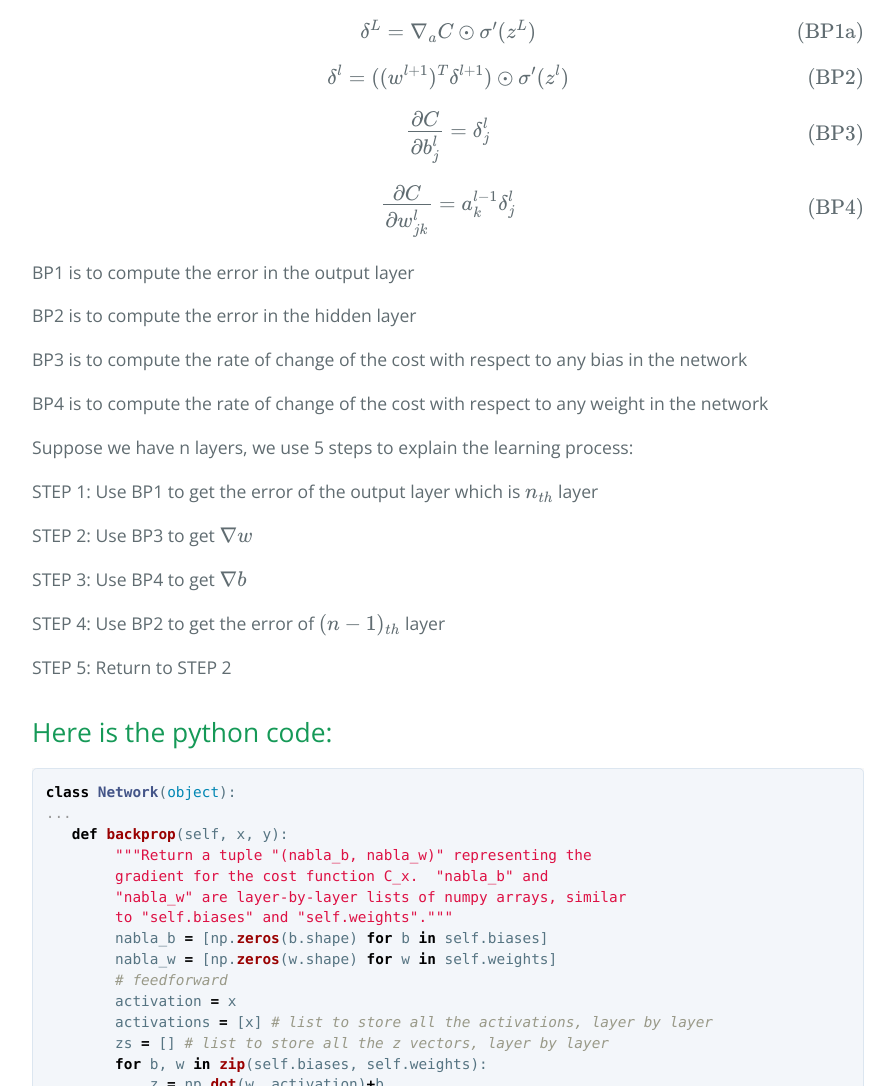
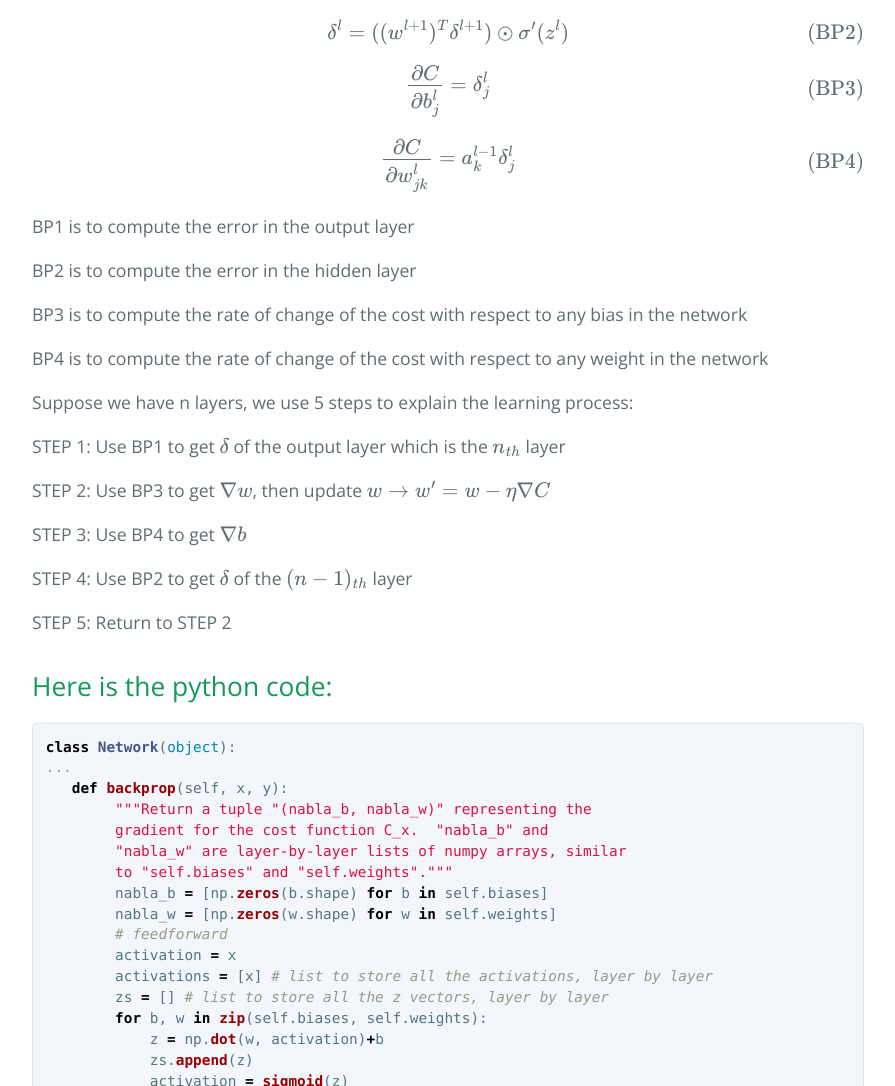
Before and after one commit to zikuicai/zikuicai.github.io, a Jekyll site: the page built from _posts/2017-12-28-back-propagation.md, in a window 1280 px wide and 1400 px high, scrolled down 1419 px. Shown: the part 314-1400 px from the top of the window, without its empty margins (192-1087 px from the left). Built offline with Jekyll 4.4.1, drawn with Linux system fonts in a browser that asks for light colours; formulas are drawn with MathJax 3; some of the changed text lies outside the part shown.

Commit message:
Update 2017-12-28-back-propagation.md

```diff
--- a/_posts/2017-12-28-back-propagation.md
+++ b/_posts/2017-12-28-back-propagation.md
@@ -6,7 +6,7 @@ title: Backpropagation
 Things to do before 1.1.2018:
 > Understand Backpropagation
 
-Done 12.30.2017 :smiley:
+Done 12.30.2017
 
 > Momentum
 
@@ -34,12 +34,8 @@ Here are the equations:
 ![The four fundamental equations behind backpropagation](http://neuralnetworksanddeeplearning.com/images/tikz21.png)
 
 \begin{eqnarray}
-  \delta^L_j = \frac{\partial C}{\partial a^L_j} \sigma'(z^L_j)
+  \delta^L_j = \frac{\partial C}{\partial a^L_j} \sigma'(z^L_j) \rightarrow \delta^L = \nabla_a C \odot \sigma'(z^L)
 \tag{BP1}\end{eqnarray}
-
-\begin{eqnarray}
-  \delta^L = \nabla_a C \odot \sigma'(z^L)
-\tag{BP1a}\end{eqnarray}
 
 \begin{eqnarray}
   \delta^l = ((w^{l+1})^T \delta^{l+1}) \odot \sigma'(z^l)
@@ -63,13 +59,13 @@ BP4 is to compute the rate of change of the cost with respect to any weight in t
 
 Suppose we have n layers, we use 5 steps to explain the learning process:
 
-STEP 1: Use BP1 to get the error of the output layer which is $$n_{th}$$ layer
+STEP 1: Use BP1 to get $$\delta$$ of the output layer which is the $$n_{th}$$ layer
 
-STEP 2: Use BP3 to get $$\nabla w$$
+STEP 2: Use BP3 to get $$\nabla w$$, then update $$w \rightarrow w'= w-\eta \nabla C$$
 
 STEP 3: Use BP4 to get $$\nabla b$$
 
-STEP 4: Use BP2 to get the error of $$(n-1)_{th}$$ layer
+STEP 4: Use BP2 to get $$\delta$$ of the $$(n-1)_{th}$$ layer
 
 STEP 5: Return to STEP 2
 
```
